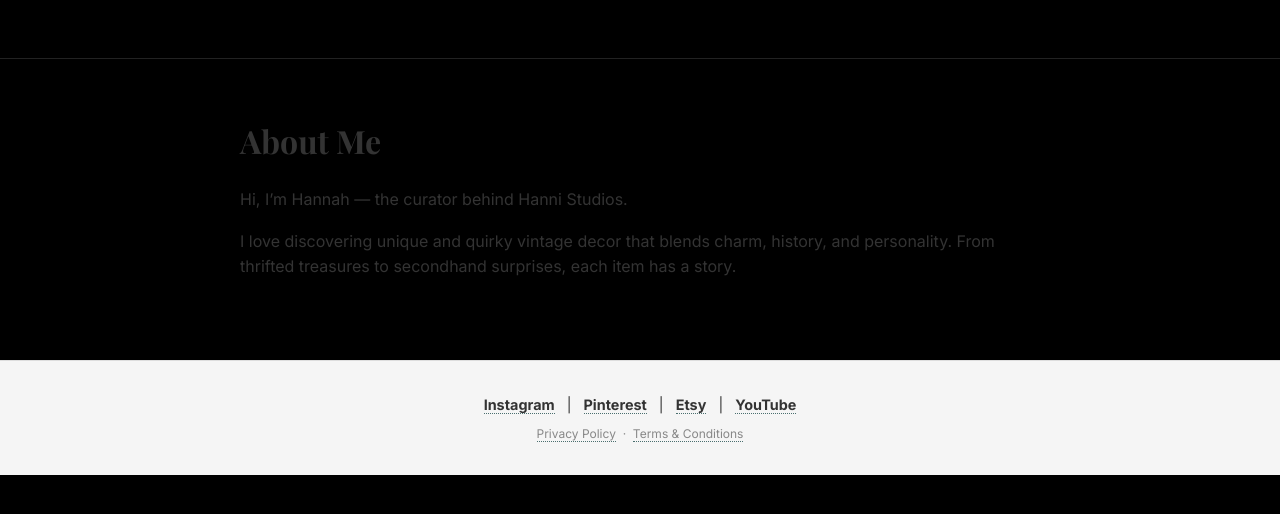
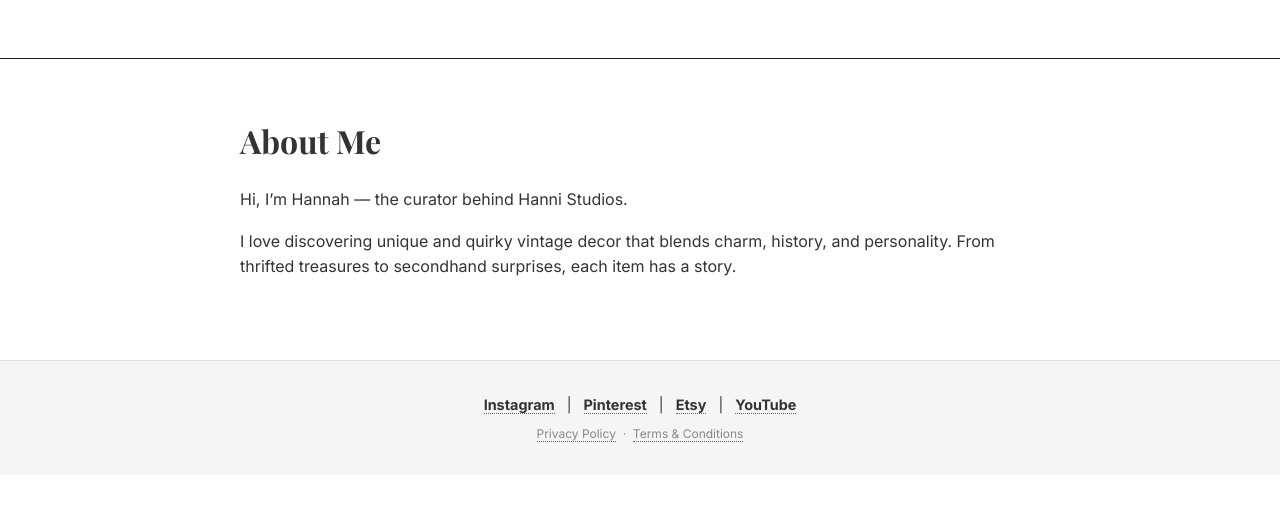
Before and after one commit to hannistudios/hannistudios.github.io, a Jekyll site: the page built from about.md, in a window 1280 px wide. Shown: the top 514 px of the page. Built offline with Jekyll 4.4.1, drawn with Linux system fonts in a browser that asks for light colours.

Commit message:
Update default.html

```diff
--- a/_layouts/default.html
+++ b/_layouts/default.html
@@ -25,7 +25,7 @@
       font-family: 'Inter', sans-serif;
       margin: 0;
       padding: 0;
-      background: #000;
+      background: #fff;
       color: #333;
       line-height: 1.6;
     }
@@ -54,7 +54,7 @@
     }
 
 nav {
-  background: #000;
+  background: #fff;
   padding: 1rem;
   text-align: center;
   border-bottom: 1px solid #222;
@@ -63,7 +63,7 @@ nav {
 nav a {
   margin: 0 1rem;
   text-decoration: none;
-  color: #000 !important;
+  color: #fff;
   font-weight: 700;
   font-family: 'Inter', sans-serif;
   text-transform: uppercase;
```
